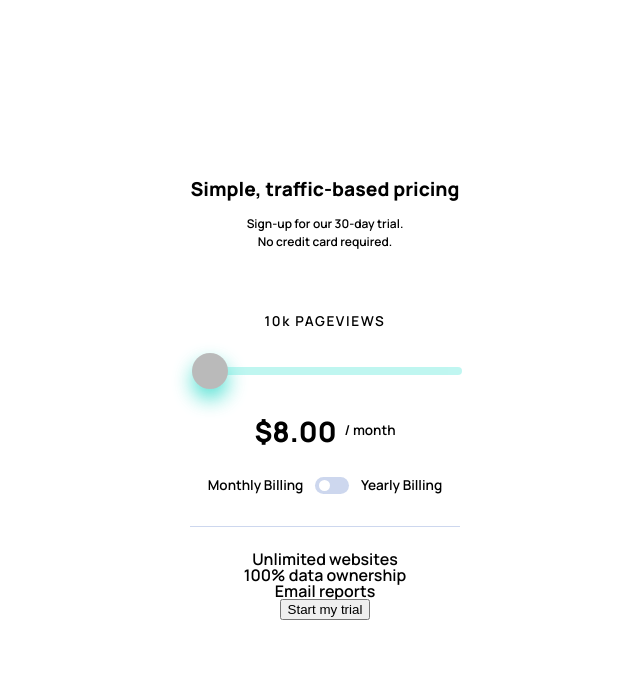
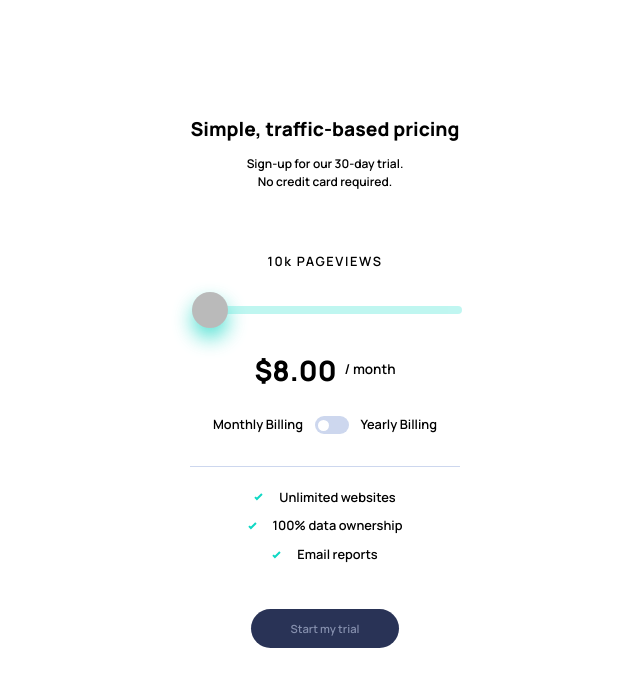
Before and after one commit to Fola-Joe/interactive-pricing-component, a React (Vite) app: page / in a window 1280 px wide. Shown: the top 686 px of the page, without its empty margins (315-955 px from the left). Built offline with nearby package versions, Linux system fonts and the light colour scheme.

Commit message:
button style done

```diff
--- a/src/Pricing.css
+++ b/src/Pricing.css
@@ -1,13 +1,15 @@
 .pricing-h1 {
   margin-bottom: 2rem;
-    font-size: 0.85rem;
+  font-size: 0.8rem;
   letter-spacing: 0.1rem;
 }
+
 .priceValue {
   font-weight: 800;
   font-size: 1.75rem;
 }
-.pricing-h2{
+
+.pricing-h2 {
   display: flex;
   align-items: center;
   justify-content: center;
@@ -15,26 +17,39 @@
   margin-bottom: 2rem;
   font-size: 0.85rem;
 }
+
+
+/* Slider styles */
+
 .slide-container {
-    width: 100%; /* Width of the outside container */
+  width: 100%;
+  /* Width of the outside container */
   margin-bottom: 2.5rem;
 }
+
 .slider {
-    -webkit-appearance: none;  /* Override default CSS styles */
+  -webkit-appearance: none;
+  /* Override default CSS styles */
   appearance: none;
-    width: 100%; /* Full-width */
+  width: 100%;
+  /* Full-width */
   border-radius: 2rem;
-    height: 0.5rem; /* Specified height */
+  height: 0.5rem;
+  /* Specified height */
   background: hsl(174, 77%, 80%);
-    outline: none; /* Remove outline */
-    opacity: 0.7; /* Set transparency (for mouse-over effects on hover) */
-    -webkit-transition: .2s; /* 0.2 seconds transition on hover */
+  outline: none;
+  /* Remove outline */
+  opacity: 0.7;
+  /* Set transparency (for mouse-over effects on hover) */
+  -webkit-transition: .2s;
+  /* 0.2 seconds transition on hover */
   transition: opacity .2s;
 }
 
 /* Mouse-over effects */
 .slider:hover {
-    opacity: 1; /* Fully shown on mouse-over */
+  opacity: 1;
+  /* Fully shown on mouse-over */
 }
 
 /* The slider handle (use -webkit- (Chrome, Opera, Safari, Edge)
@@ -68,6 +83,32 @@
   padding-bottom: 2rem;
   margin-bottom: 1.5rem;
 }
+
+
 .mth-billing, .yr-billing {
-    font-size: 0.85rem;
+  font-size: 0.8rem;
 }
+.check-section {
+  display: flex;
+  justify-content: center;
+  align-items: center;
+  gap: 1rem;
+  margin-bottom: 1rem;
+  font-size: 0.8rem;
+}
+.btn {
+  font-family: 'Manrope', sans-serif;
+  margin-top: 2rem;
+  margin-bottom: 2rem;
+  border: none;
+  color: hsl(225, 20%, 60%);
+  background-color: hsl(227, 35%, 25%);
+  border-radius: 2rem;
+  padding: 0.75rem 2.5rem;
+  font-size: 0.7rem;
+  cursor: pointer;
+  transition: all 0.5s;
+}
+.btn:hover {
+  color: hsl(0, 0%, 100%);
+}
--- a/src/Pricing.jsx
+++ b/src/Pricing.jsx
@@ -56,10 +56,23 @@ export default function Pricing() {
                 <ToggleSwitch />
                 <span className="yr-billing">Yearly Billing</span>
             </div>
-            <h3>Unlimited websites</h3>
-            <h3>100% data ownership</h3>
-            <h3>Email reports</h3>
-            <button>Start my trial</button>
+            <div>
+                <section>
+                    <section className="check-section">
+                        <img src="./icon-check.svg" alt="" />
+                        <h3>Unlimited websites</h3>
+                    </section>
+                    <section className="check-section">
+                        <img src="./icon-check.svg" alt="" />
+                        <h3>100% data ownership</h3>
+                    </section>
+                    <section className="check-section">
+                        <img src="./icon-check.svg" alt="" />
+                        <h3>Email reports</h3>
+                    </section>
+                </section>
+                <button className="btn">Start my trial</button>
+            </div>
         </section>
     );
 }
--- a/src/ToggleSwitch.css
+++ b/src/ToggleSwitch.css
@@ -47,9 +47,9 @@
 }
 
 .toggle-input:checked+.slider-span:before {
-    -webkit-transform: translateX(0.9rem);
-    -ms-transform: translateX(0.9rem);
-    transform: translateX(0.9rem);
+    -webkit-transform: translateX(1rem);
+    -ms-transform: translateX(1rem);
+    transform: translateX(1rem);
 }
 
 /* Rounded sliders */
```
Lines whose indentation alone changed are shown as unchanged.
